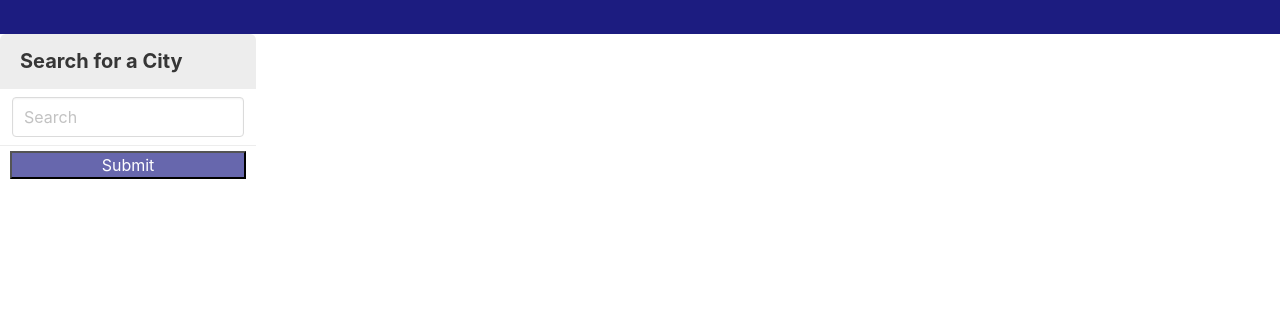
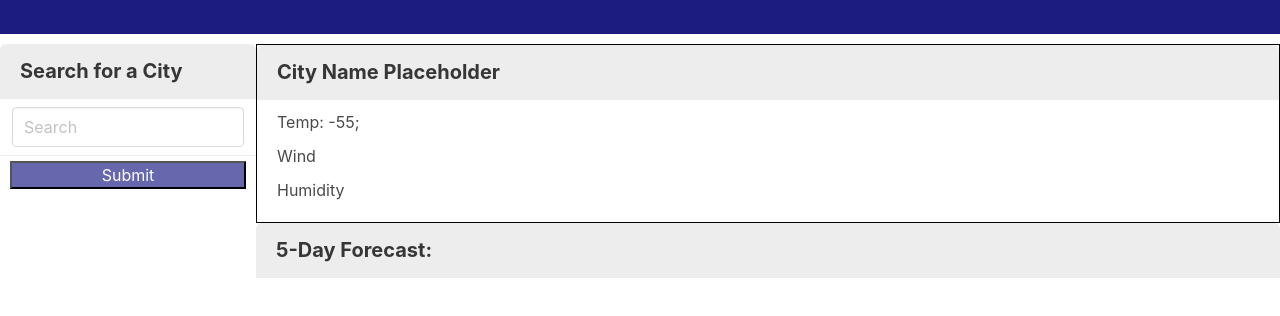
Before and after one commit to LaertXh/weather-dashboard, a plain HTML site: page index.html in a window 1280 px wide. Shown: the part 86-402 px from the top of the page. Drawn offline with nearby package versions, Linux system fonts and the light colour scheme.

Commit message:
created the weather details panel with proper css

```diff
--- a/assets/css/style.css
+++ b/assets/css/style.css
@@ -11,11 +11,16 @@ h1{
   background-color: var(--background);
   color: white;
 }
+.big-box{
+  display: flex;
+  flex-direction: row;
+  margin-top: 10px;
+}
 
 .search-box{
   display: flex;
   flex-direction: column;
-  margin-right: 80%;
+  width: 20%;
 }
 .icon{
   background-image: url("../images/search-icon.jpg");
@@ -28,3 +33,25 @@ button{
   color: white;
   padding: 2px;
 }
+
+.weather-box{
+  display: flex;
+  flex-direction: column;
+  flex-grow: 1;
+
+}
+
+.weather-text{
+  display: flex;
+  flex-direction: column;
+  border-style: solid;
+  border-color: black;
+  border-width: 1px;
+  padding-bottom: 20px;
+
+}
+
+.weather-details{
+  padding-left: 20px;
+  padding-top: 10px;
+}
--- a/index.html
+++ b/index.html
@@ -18,9 +18,9 @@
 
     <article class="big-box">
         <div class="search-box">
-            <p class="panel-heading">
+            <h2 class="panel-heading">
                 Search for a City
-            </p>
+            </h2>
             <div class="panel-block">
                 <p class="control">
                   <input class="input" type="text" placeholder="Search">
@@ -31,10 +31,33 @@
         </div>
 
         <div class="weather-box">
+            <section class="weather-text">
+                <h2 id="city-name" class="panel-heading">
+                    City Name Placeholder
+                </h2>
 
+                <p id="temp-text" class="weather-details">
+                    Temp: -55;
+                </p>
+                <p id="wind-text" class="weather-details">
+                    Wind
+                </p>
+                <p id="humidity-text" class="weather-details">
+                    Humidity
+                </p>
+
+            </section>
+
+            <h2 class="panel-heading">5-Day Forecast:</h2>
+
+            <section class="weather-panels">
+
+
+            </section>
 
         </div>
     </article>
+    <script src="./assets/js/script.js"></script>
 
 </body>
 </html>
```
